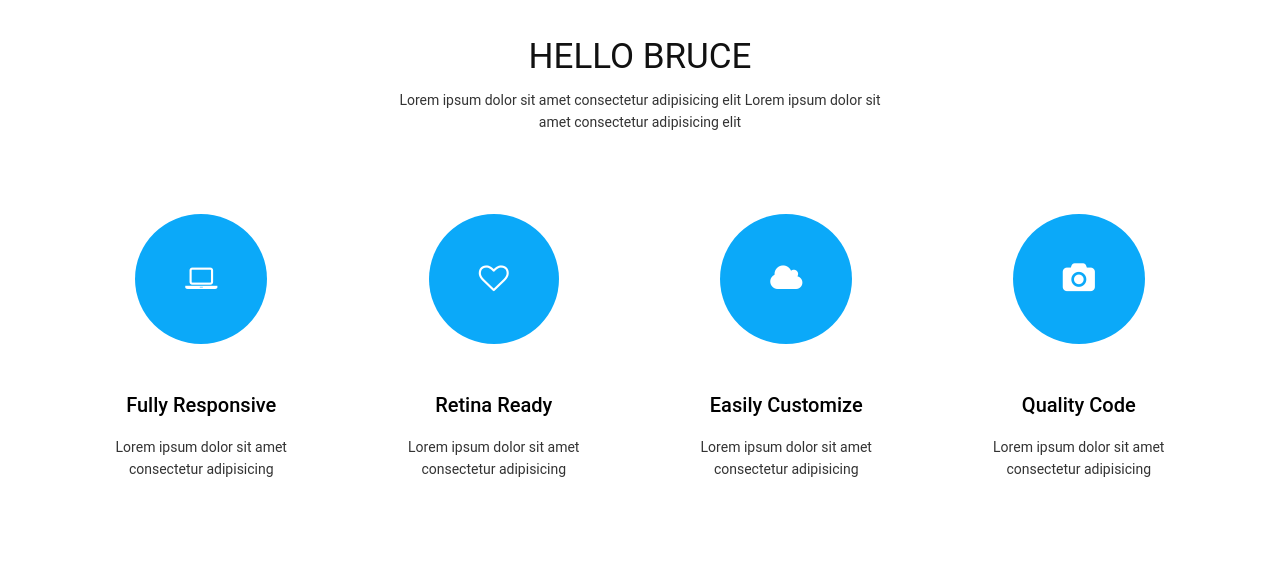
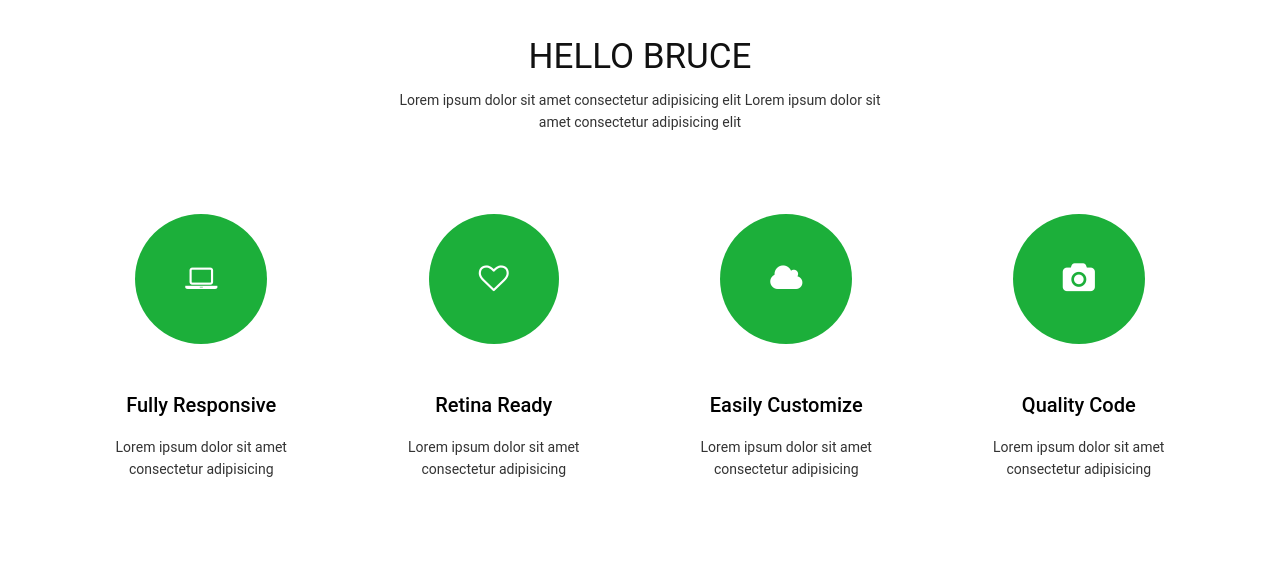
Before and after one commit to agauba5/DDCH4ABQ, a PHP site: page / in a window 1280 px wide. Shown: the part 95-679 px from the top of the page. Run offline with PHP 8.4, Linux system fonts and the light colour scheme.

Commit message:
Changed round items to green.

```diff
--- a/assets/css/style.css
+++ b/assets/css/style.css
@@ -339,7 +339,7 @@ hr {
 	margin-bottom:30px;
 	color:#fff;
 	padding:50px;
-	background:#0BA9F9;
+	background: #1CAF3A; /* was 0BA9F9 */
 	border-radius:50%;
 }
 .text-center h2 {
```
